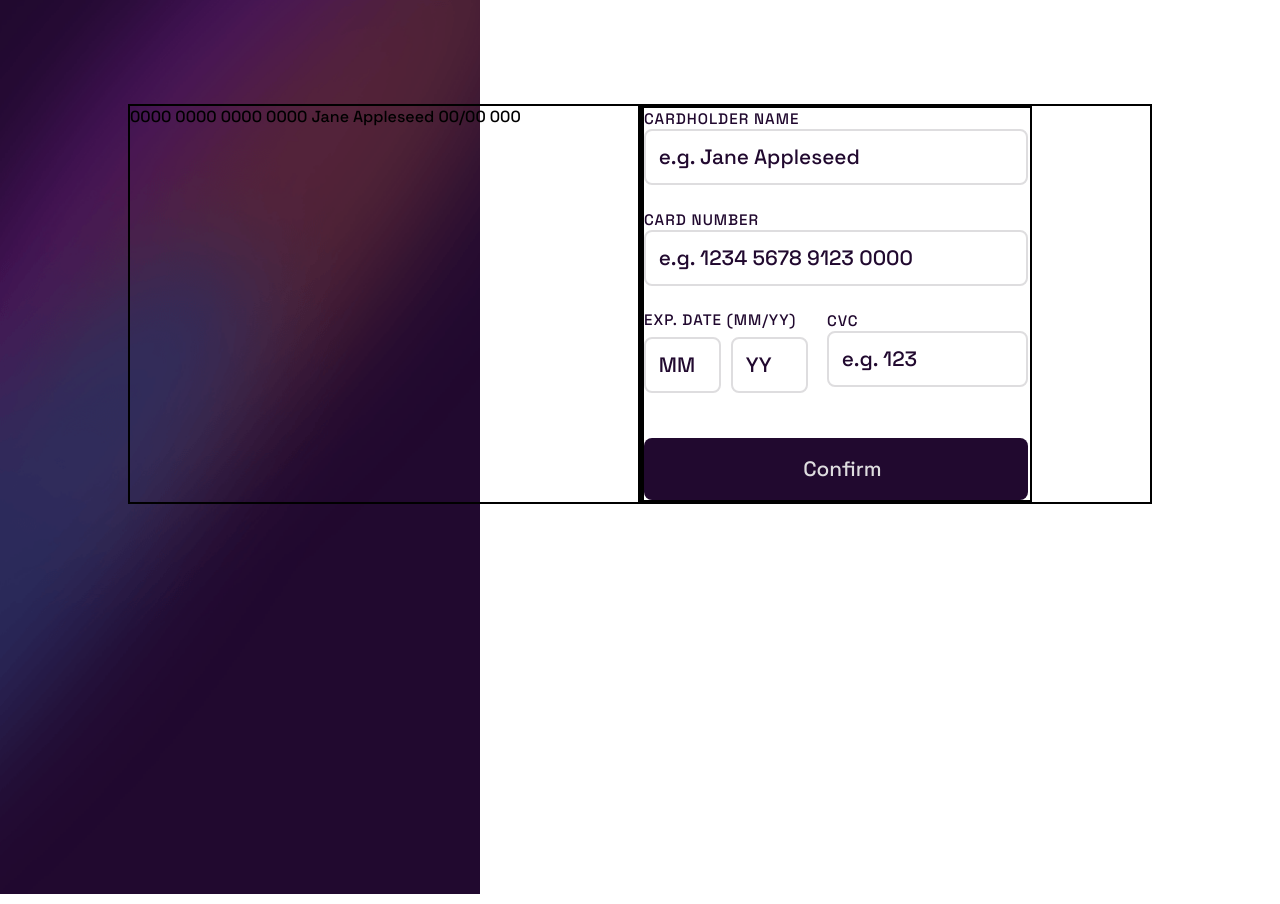
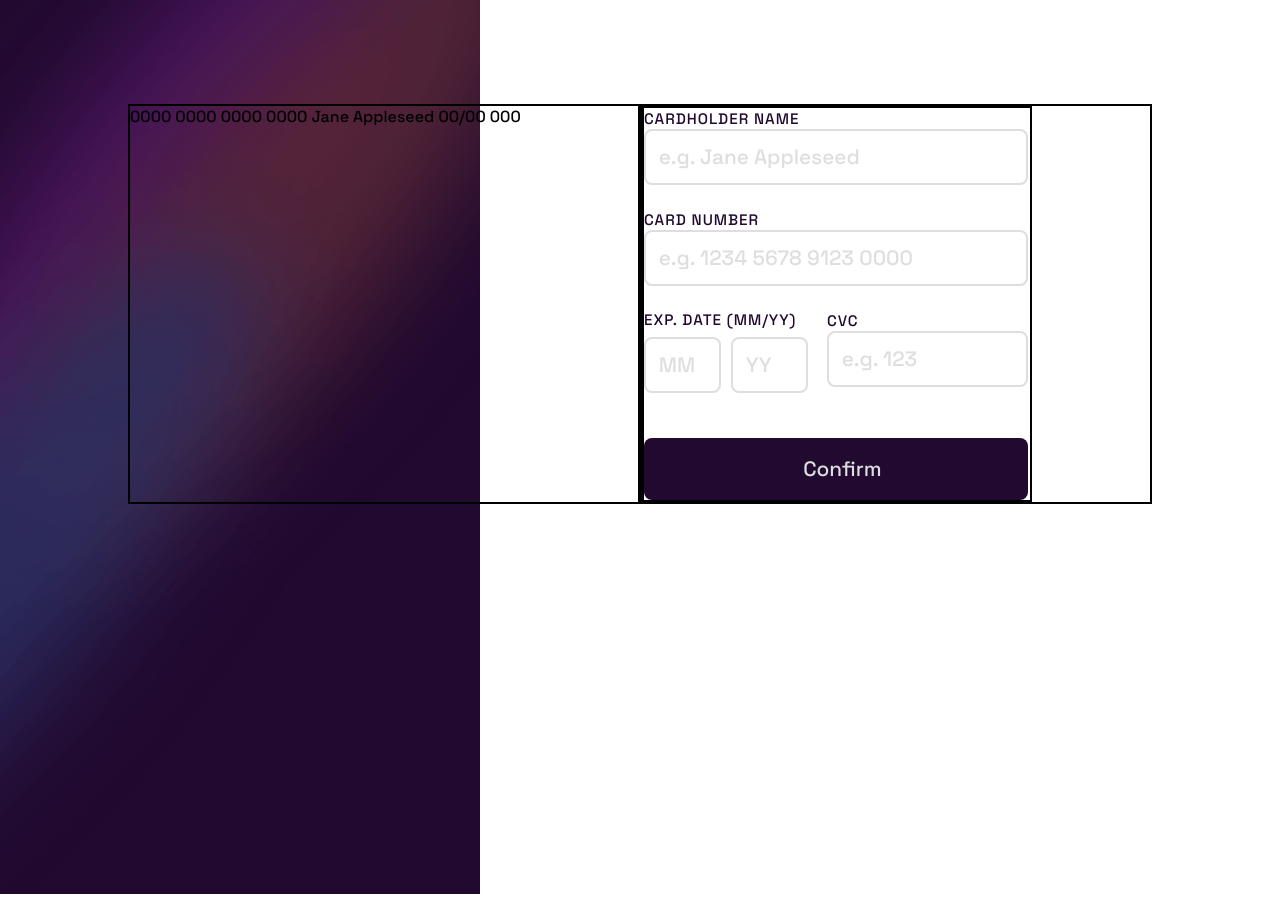
Before and after one commit to StrongMeders/Front-end-mentor-Desafio02, a website built with Vite: page index.html in a window 1280 px wide. Built offline with nearby package versions, Linux system fonts and the light colour scheme.

Commit message:
correção cor :placeholder

```diff
--- a/style/style.css
+++ b/style/style.css
@@ -32,7 +32,7 @@ body{
 }
 
 #container input::placeholder{
-    color: hsl(278, 68%, 11%);
+    color: hsl(270, 3%, 87%);
 }
 
 #container input:focus {
```
